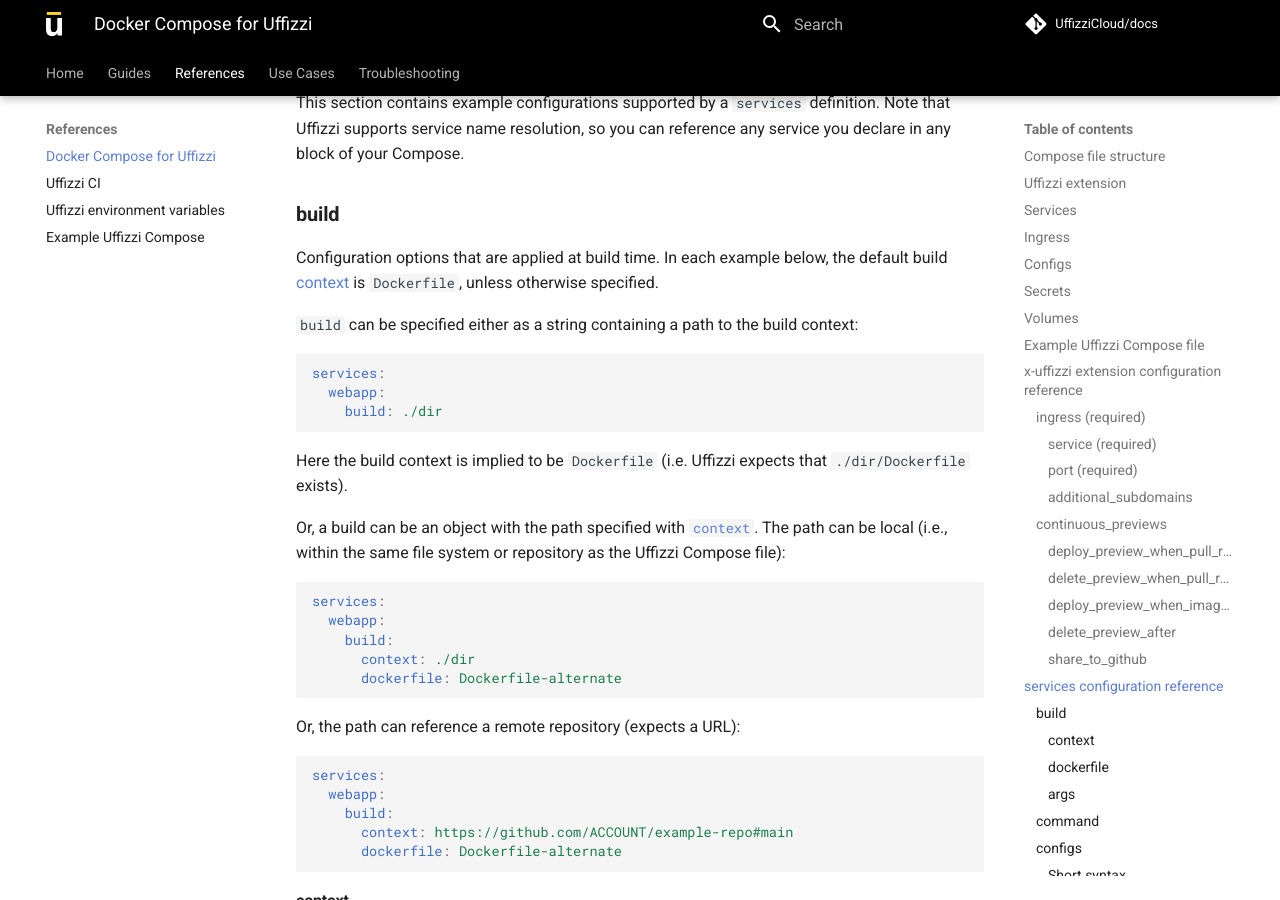
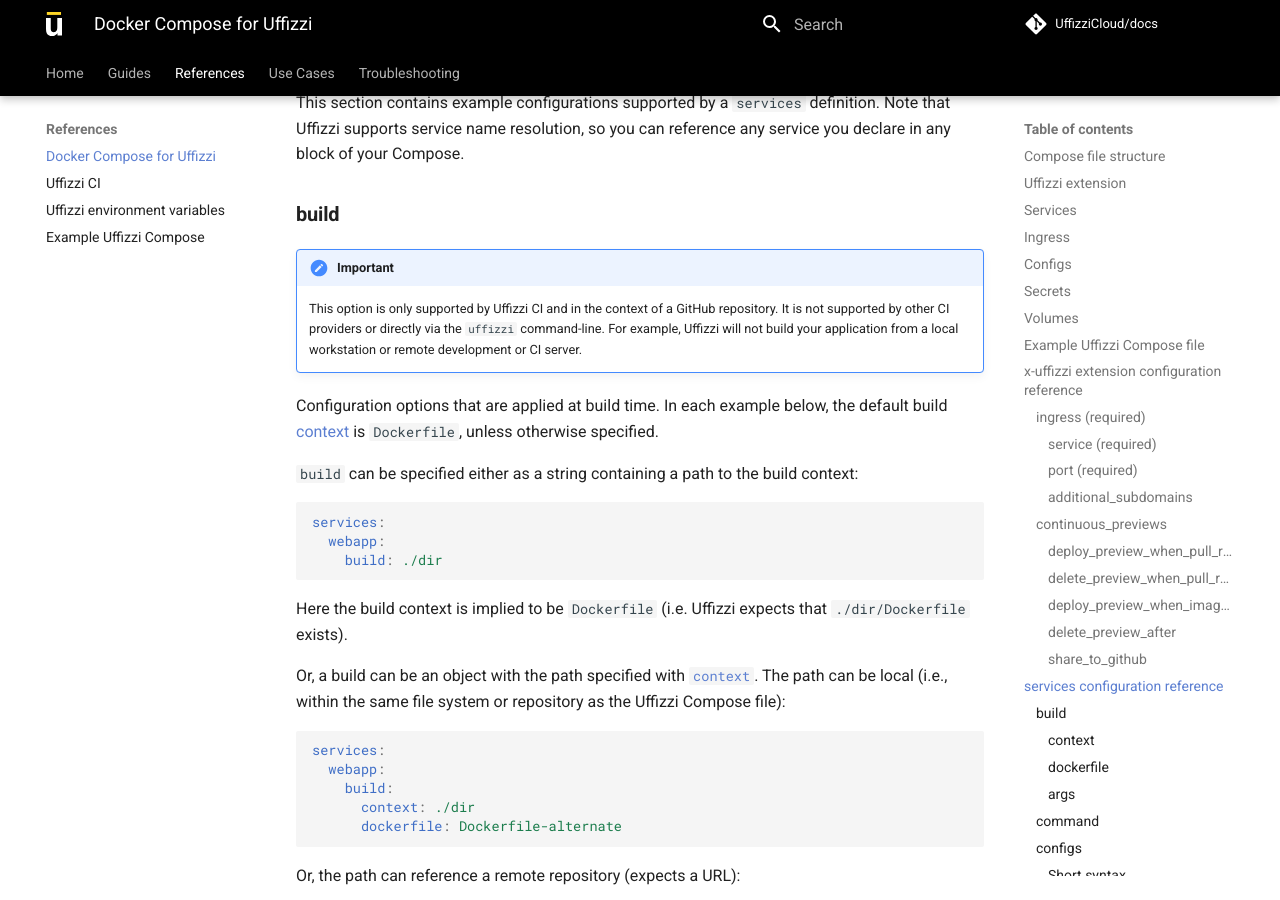
Before and after one commit to UffizziCloud/docs, an MkDocs documentation site: the page built from docs/references/compose-spec.md, in a window 1280 px wide and 900 px high, scrolled down 8106 px. Built offline with MkDocs 1.6.1 and Material for MkDocs 9.7.7, drawn with Linux system fonts in a browser that asks for light colours; comment, search, counter and statistics services are not loaded.

Commit message:
Update compose-spec.md

```diff
--- a/docs/references/compose-spec.md
+++ b/docs/references/compose-spec.md
@@ -293,6 +293,9 @@
 This section contains example configurations supported by a `services` definition. Note that Uffizzi supports service name resolution, so you can reference any service you declare in any block of your Compose.
 
 ### **build**
+
+!!! important
+    This option is only supported by Uffizzi CI and in the context of a GitHub repository. It is not supported by other CI providers or directly via the `uffizzi` command-line. For example, Uffizzi will not build your application from a local workstation or remote development or CI server.
 
 Configuration options that are applied at build time. In each example below, the default build [context](#context) is `Dockerfile`, unless otherwise specified.
 
```
